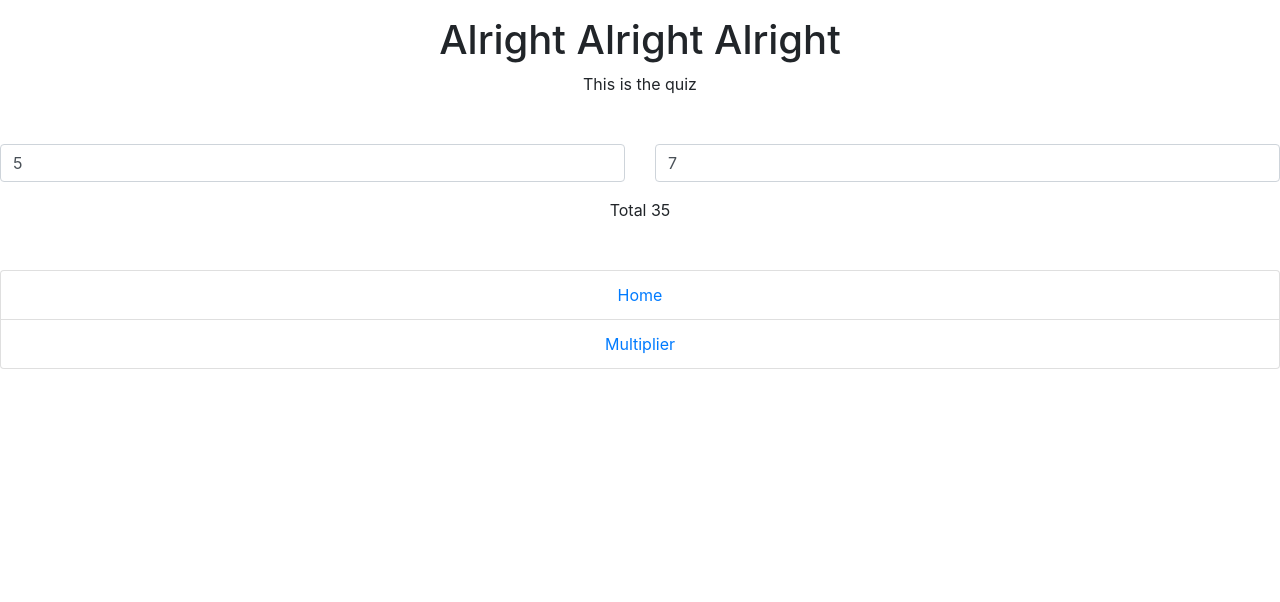
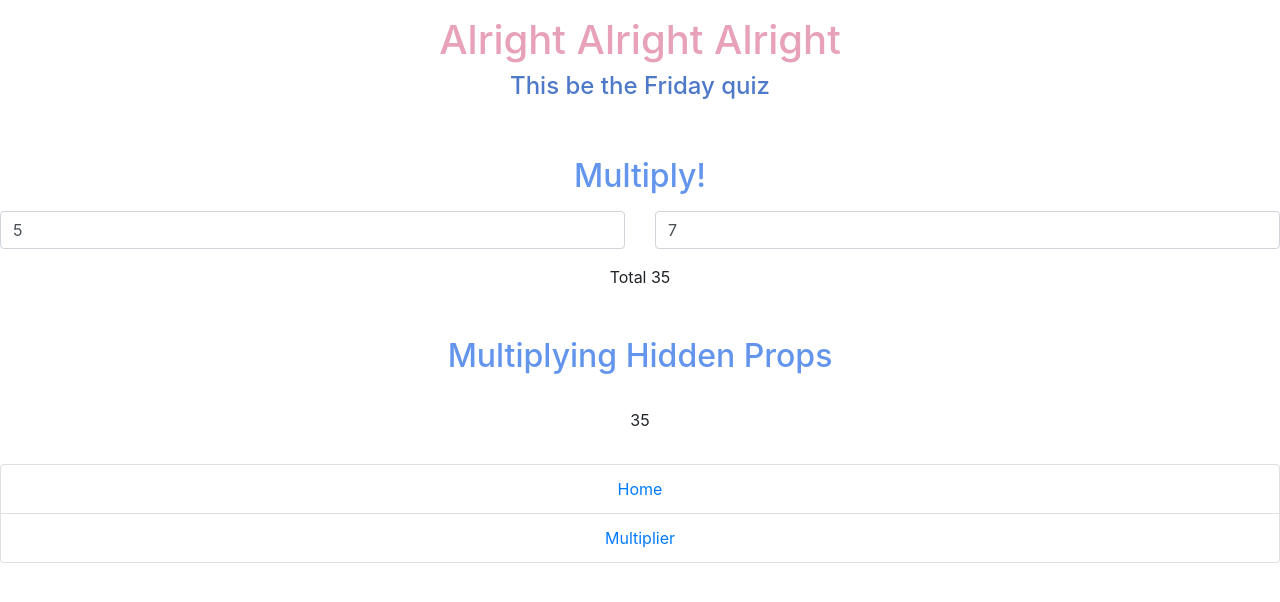
Before and after one commit to hgraceoc/Week-8---React-, a React (Create React App) app in the folder quiz/: page /Multiplier in a window 1280 px wide. Shown: the top 602 px of the page. Built offline with nearby package versions, Linux system fonts and the light colour scheme.

Commit message:
Basic multiplier added

```diff
--- a/quiz/src/App.js
+++ b/quiz/src/App.js
@@ -4,6 +4,7 @@ import './App.css';
 import Header from "./components/Header";
 import Footer from "./components/Footer";
 import Multiplier from "./components/Multiplier";
+import MultiplierBasic from "./components/MultiplierBasic";
 
 import { BrowserRouter as Router, Route } from "react-router-dom";
 
@@ -13,6 +14,7 @@ const App = () => (
       <Header>Alright Alright Alright</Header>
 
       <Route exact path="/Multiplier" component ={ Multiplier }/>
+      <Route exact path="/Multiplier" component ={ MultiplierBasic }/>
 
       <Route path="/">
 
--- a/quiz/src/components/Header.js
+++ b/quiz/src/components/Header.js
@@ -8,7 +8,7 @@ class Header extends Component {
         <Container fluid>
         <header className="centered">
             <h1>{ children }</h1>
-            <p>This is the quiz</p>
+            <h4>This be the Friday quiz</h4>
         </header>
       </Container>
       );
--- a/quiz/src/components/Multiplier.js
+++ b/quiz/src/components/Multiplier.js
@@ -31,6 +31,9 @@ render() {
         <div className="centered">
              <Form>
                 <Row>
+                    <h2 class="centered">Multiply!</h2>
+                </Row>
+                <Row>
                     <Col>
                     <Form.Control placeholder="NumberOne"
                         value={this.state.x}
--- /dev/null
+++ b/quiz/src/components/MultiplierBasic.js
@@ -0,0 +1,24 @@
+import React, { Component} from "react";
+
+
+class MultiplierBasic extends Component {
+
+    render() {
+        const { x, y } = this.props;
+        return (
+            <>
+            <h2 class="centered">Multiplying Hidden Props</h2>
+            <p className="centered">{ this.props.x * this.props.y }</p>
+            </>
+        )
+    }
+}
+
+
+MultiplierBasic.defaultProps = {
+    x: 5,
+    y: 7
+}
+
+
+export default MultiplierBasic;
--- a/quiz/src/index.css
+++ b/quiz/src/index.css
@@ -19,3 +19,15 @@ code {
   padding-bottom: 1rem;;
 
 }
+
+h1 {
+  color: rgb(231, 161, 184);
+}
+
+h2 {
+  color: cornflowerblue;
+}
+
+h4 {
+  color: rgb(78, 121, 201);
+}
```
Also changed, not shown: 1 other file (tests, documents, lock files or other folders).
